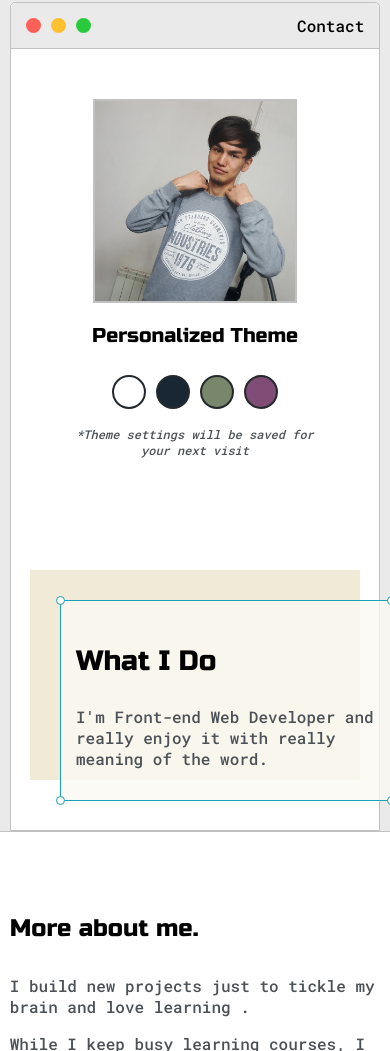
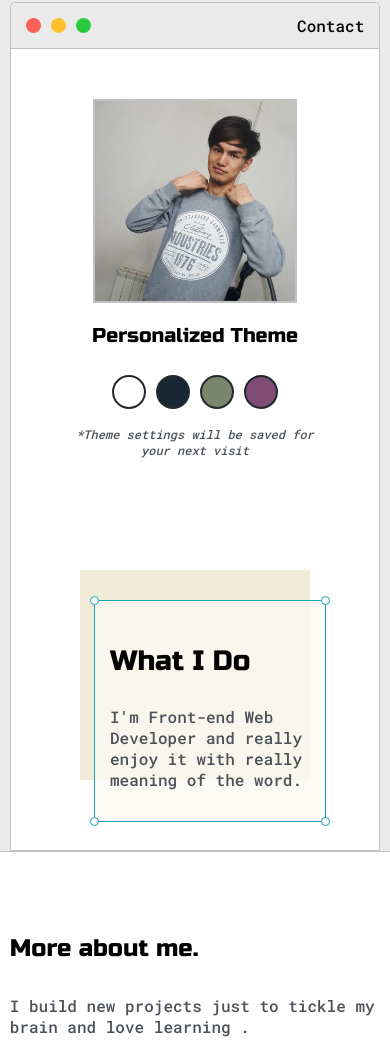
Before and after one commit to m-reza2021/portfolio, a plain HTML site: page index.html in a window 390 px wide. Shown: the part 363-1414 px from the top of the page. Drawn offline with Linux system fonts and the light colour scheme.

Commit message:
second commit

```diff
--- a/default.css
+++ b/default.css
@@ -79,7 +79,7 @@ overflow: auto;
     background-color: var(--secondaryColor);
     border: 1px solid var(--borderColor);
     border-radius: 5px 5px 0 0;
-
+    overflow-x: auto ;
     --webkit-box-shadow: -1px 1px 3px -1px rgba(0,0,0,0,0.75);
     --moz-box-shadow: -1px 1px 3px -1px rgba(0,0,0,0,0.75);
     box-shadow: -1px 1px 3px -1px rgba(0,0,0,0,0.75);
@@ -384,3 +384,15 @@ overflow: auto;
         justify-content: center;
     }
 }
+@media screen and (max-width: 480px){
+    #preview-shadow{
+        width: 200px;
+        display: grid;
+        justify-content: center;
+        margin-bottom: 20px;
+    }
+
+    #preview{
+        width: 200px;
+    }
+}
```
